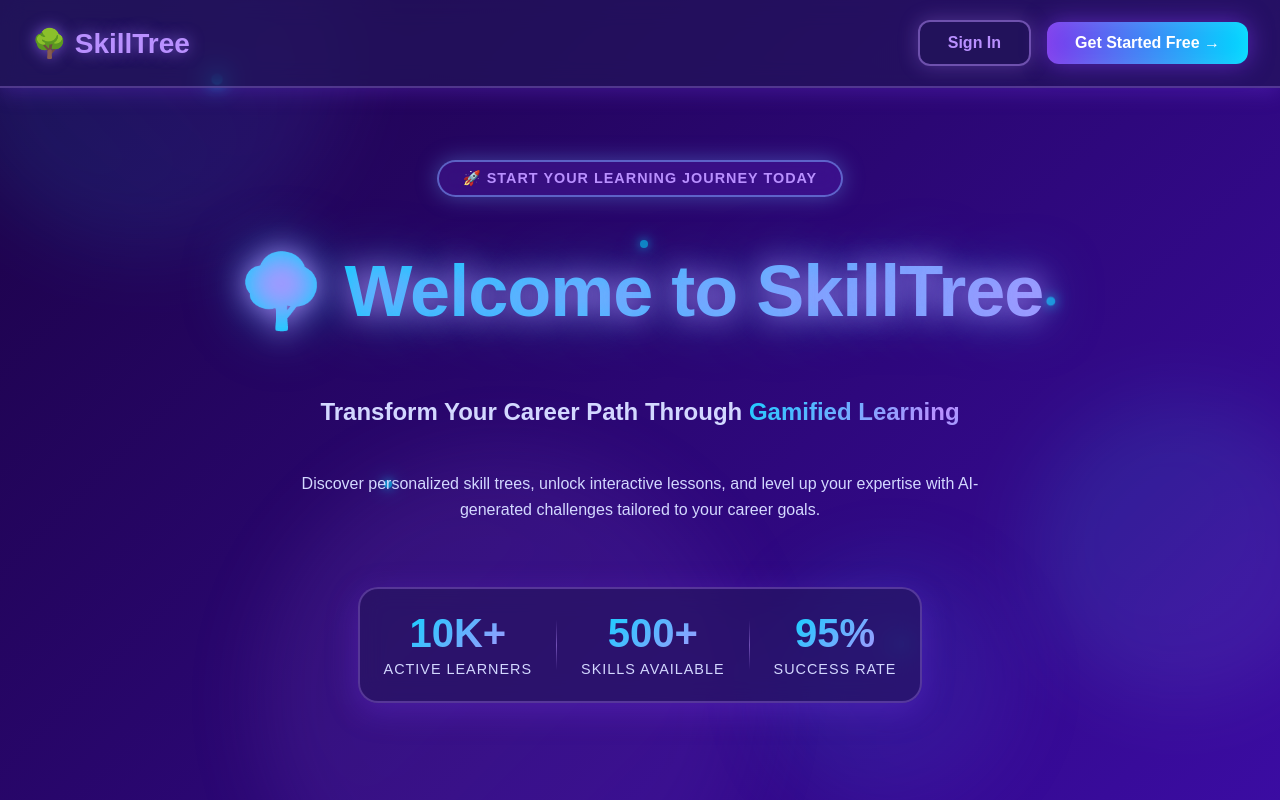
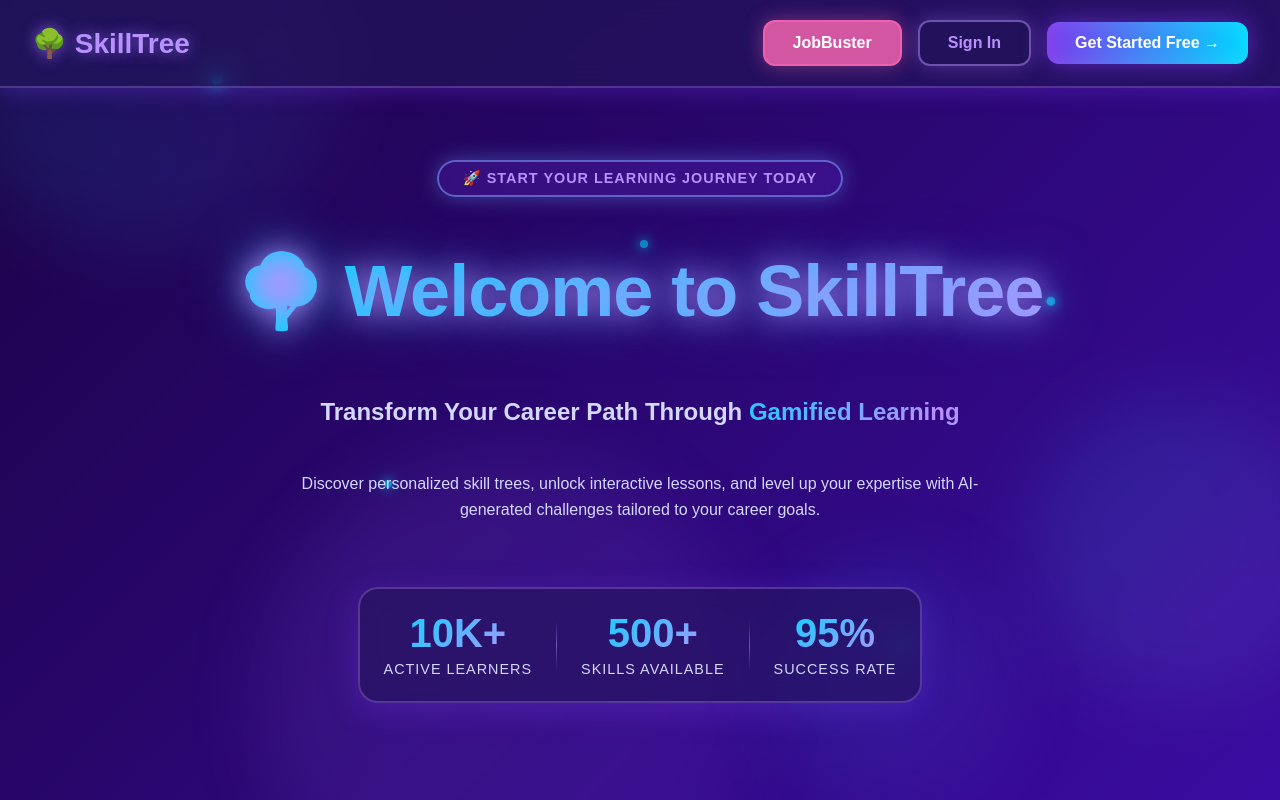
Before and after one commit to Unfavdemo/Skill-Tree, a React (Vite) app: page / in a window 1280 px wide. Built offline with nearby package versions, Linux system fonts and the light colour scheme.

Commit message:
updated read me and added new button

```diff
--- a/src/App.css
+++ b/src/App.css
@@ -2070,6 +2070,30 @@ button + .profile-btn {
   color: #00d8ff;
 }
 
+.homepage-btn-pink {
+  background: rgba(255, 105, 180, 0.8);
+  color: #ffffff;
+  border: 2px solid rgba(255, 105, 180, 0.6);
+  box-shadow: 0 0 20px rgba(255, 105, 180, 0.4);
+  cursor: pointer !important;
+  pointer-events: auto !important;
+  text-decoration: none !important;
+  position: relative !important;
+  z-index: 1001 !important;
+}
+
+.homepage-btn-pink:hover {
+  transform: translateY(-3px) scale(1.05);
+  background: rgba(255, 105, 180, 0.95);
+  border-color: #FF1493;
+  box-shadow: 0 0 35px rgba(255, 105, 180, 0.7);
+  color: #ffffff;
+}
+
+.homepage-btn-pink:active {
+  transform: translateY(-1px) scale(1.02);
+}
+
 .homepage-btn-large {
   padding: 1.25rem 3rem;
   font-size: 1.25rem;
--- a/src/components/HomePage.jsx
+++ b/src/components/HomePage.jsx
@@ -88,11 +88,24 @@ const HomePage = () => {
           <Link to="/" className="navbar-logo">
             🌳 SkillTree
           </Link>
-          <div className="navbar-actions">
-            <Link to="/signin" className="homepage-btn homepage-btn-secondary homepage-btn-nav">
+          <div className="navbar-actions" style={{ position: 'relative', zIndex: 1000 }}>
+            <a
+              href="https://job-buster-final-git-main-yaras-projects-cfce906a.vercel.app/"
+              target="_blank"
+              rel="noopener noreferrer"
+              className="homepage-btn homepage-btn-pink homepage-btn-nav"
+              style={{ cursor: 'pointer', textDecoration: 'none', position: 'relative', zIndex: 1001 }}
+              onClick={(e) => {
+                e.preventDefault();
+                window.open('https://job-buster-final-git-main-yaras-projects-cfce906a.vercel.app/', '_blank', 'noopener,noreferrer');
+              }}
+            >
+              JobBuster
+            </a>
+            <Link to="/signin" className="homepage-btn homepage-btn-secondary homepage-btn-nav" style={{ position: 'relative', zIndex: 1001 }}>
               Sign In
             </Link>
-            <Link to="/create-account" className="homepage-btn homepage-btn-primary homepage-btn-nav">
+            <Link to="/create-account" className="homepage-btn homepage-btn-primary homepage-btn-nav" style={{ position: 'relative', zIndex: 1001 }}>
               Get Started Free →
             </Link>
           </div>
@@ -543,10 +556,23 @@ const HomePage = () => {
           <p className="footer-cta-description">
             Join thousands of learners building their careers with SkillTree
           </p>
-          <div className="footer-cta-buttons">
-            <Link to="/create-account" className="homepage-btn homepage-btn-primary homepage-btn-large">
+          <div className="footer-cta-buttons" style={{ position: 'relative', zIndex: 1000 }}>
+            <Link to="/create-account" className="homepage-btn homepage-btn-primary homepage-btn-large" style={{ position: 'relative', zIndex: 1001 }}>
               Get Started Free
             </Link>
+            <a
+              href="https://job-buster-final-git-main-yaras-projects-cfce906a.vercel.app/"
+              target="_blank"
+              rel="noopener noreferrer"
+              className="homepage-btn homepage-btn-pink homepage-btn-large"
+              style={{ cursor: 'pointer', textDecoration: 'none', position: 'relative', zIndex: 1001 }}
+              onClick={(e) => {
+                e.preventDefault();
+                window.open('https://job-buster-final-git-main-yaras-projects-cfce906a.vercel.app/', '_blank', 'noopener,noreferrer');
+              }}
+            >
+              Explore JobBuster
+            </a>
           </div>
         </div>
       </motion.section>
```
Also changed, not shown: 1 other file (tests, documents, lock files or other folders).
